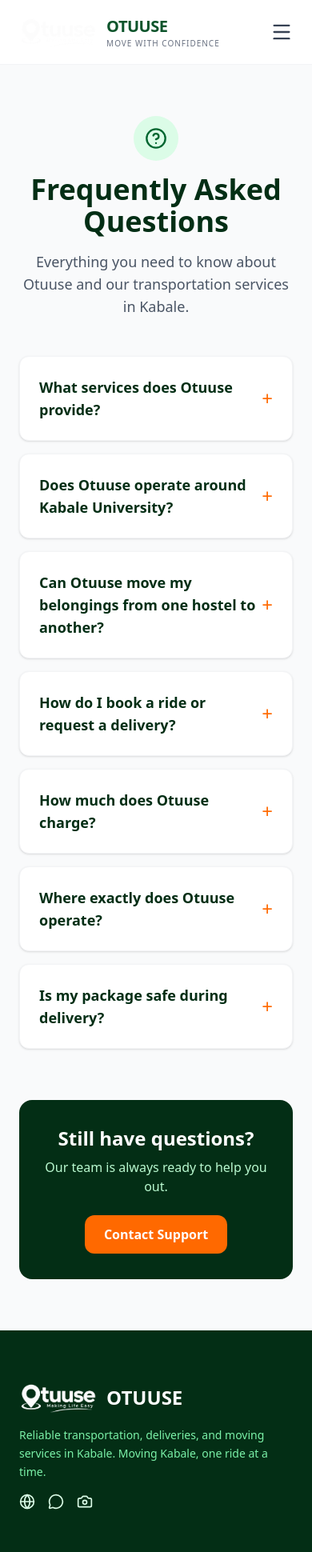
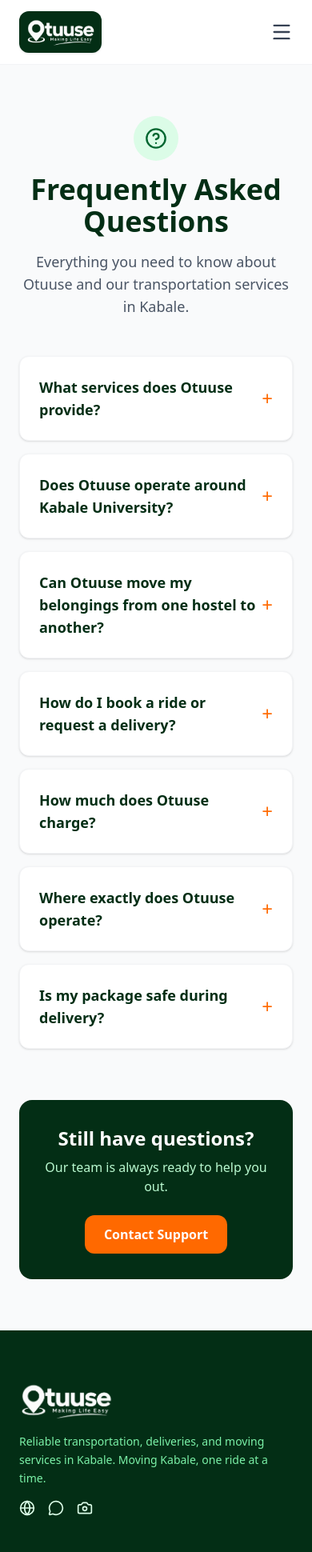
Before and after one commit to ahumuzaJohnbaptist5/otuuse, a React (Vite) app: page /faq in a window 390 px wide. Shown: the top 1940 px of the page at 80% size. Built offline with nearby package versions, Linux system fonts and the light colour scheme.

Commit message:
fix logo visibility

```diff
--- a/src/components/Footer.jsx
+++ b/src/components/Footer.jsx
@@ -7,16 +7,15 @@
     <footer className="bg-green-950 text-green-100 pt-16 pb-8 mt-auto">
       <div className="max-w-7xl mx-auto px-6 lg:px-8">
         <div className="grid md:grid-cols-2 lg:grid-cols-4 gap-12 mb-12">
+
           {/* Brand */}
 <div>
-            <div className="flex items-center gap-3 mb-4">
-              {/* New Responsive Logo */}
+  <div className="mb-4">
     <img
       src={logo}
       alt="Otuuse Logo"
-                className="h-10 md:h-12 w-auto object-contain"
+      className="h-12 md:h-14 w-auto object-contain"
     />
-              <h2 className="text-2xl font-extrabold text-white">OTUUSE</h2>
   </div>
   <p className="text-sm text-green-300 mb-4 max-w-xs leading-relaxed">
     Reliable transportation, deliveries, and moving services in Kabale. Moving Kabale, one ride at a time.
@@ -27,7 +26,6 @@
     <a href="#" className="hover:text-orange-400 transition" aria-label="Photos"><Camera size={20} /></a>
   </div>
 </div>
-
           {/* Quick Links */}
           <div>
             <h3 className="text-white font-bold text-lg mb-4">Quick Links</h3>
--- a/src/components/Navbar.jsx
+++ b/src/components/Navbar.jsx
@@ -13,20 +13,17 @@
 
           {/* Logo */}
 <Link to="/" className="flex items-center gap-3">
+  {/* Dark green badge so the white logo pops on the white navbar */}
+  <div className="bg-green-950 rounded-xl p-2 shadow-sm">
     <img
       src={logo}
       alt="Otuuse Logo"
-                className="h-10 md:h-12 w-auto object-contain"
+      className="h-9 md:h-11 w-auto object-contain"
     />
-
-            <div>
-                   <h1 className="text-xl md:text-2xl font-extrabold tracking-tight text-green-900">
-                      OTUUSE
-                    </h1>
-                    <p className="text-[10px] uppercase tracking-widest text-gray-500">
+  </div>
+  <p className="hidden sm:block text-[10px] uppercase tracking-widest text-gray-500 font-semibold">
     Move with confidence
   </p>
-                  </div>
 </Link>
 
           {/* Desktop navigation */}
```
Lines whose indentation alone changed are shown as unchanged.
